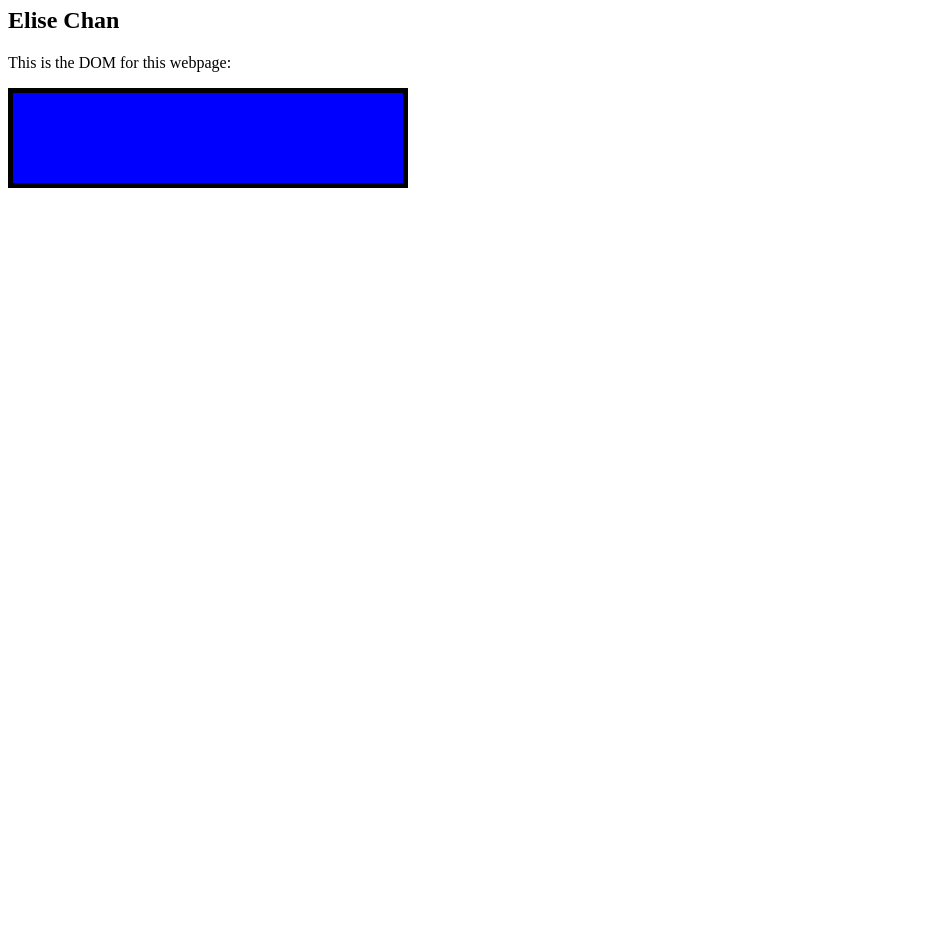
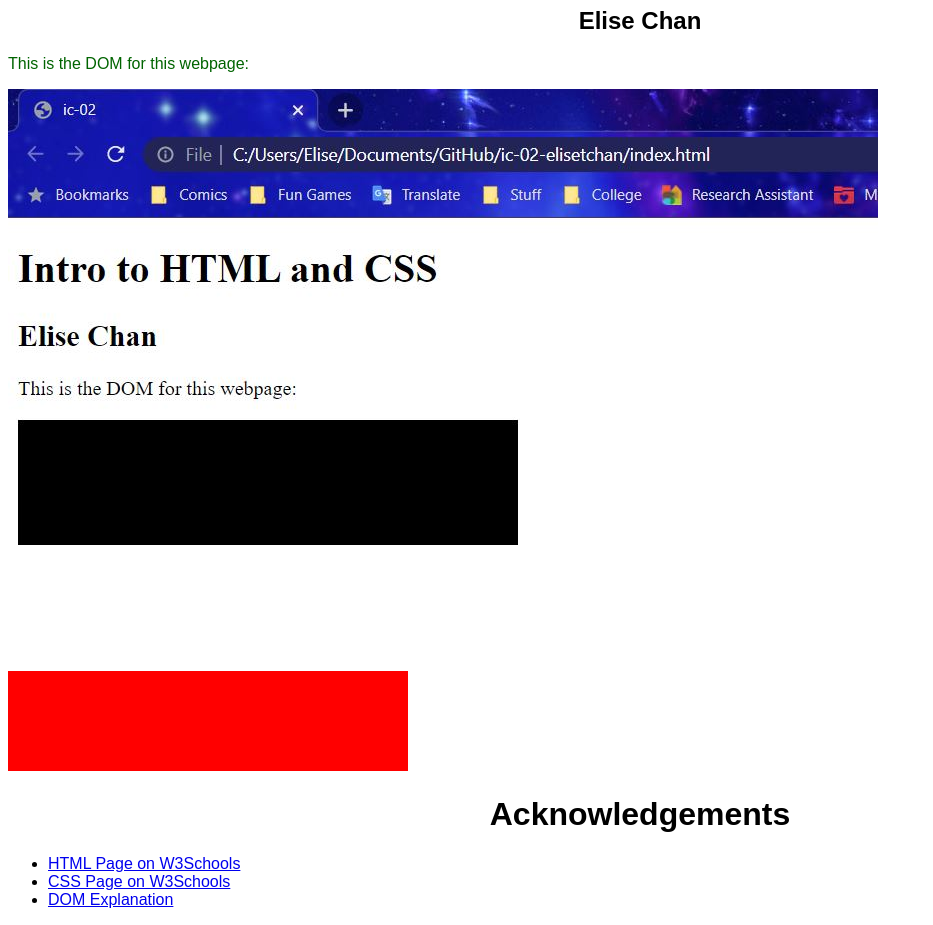
Before and after one commit to DS4200-S23-Class/ic-02-elisetchan, a plain HTML site: page index.html in a window 1280 px wide. Shown: the part 73-998 px from the top of the page, without its empty margins (0-933 px from the left). Before the commit the page ends 800 px from the top, so only its background shows below. Drawn offline with Linux system fonts and the light colour scheme.

Commit message:
finishing the rest of hw by adding external css sheet and DOM image

```diff
--- a/index.html
+++ b/index.html
@@ -4,6 +4,7 @@
 <head>
     <meta charset=utf-8/>
     <title> ic-02 </title>
+    <link href="style.css" rel="stylesheet">
 </head>
 
 
@@ -11,13 +12,21 @@
     <h1> Intro to HTML and CSS </h1>
     <h2> Elise Chan </h2>
     <div id = "div1" class = "container">
-        <p> This is the DOM for this webpage: </p>
-
+        <p id = "p1"> This is the DOM for this webpage: </p>
+        <img src = "DOM.jpg">
     </div>
     <div id = "div2" class = "container">
         <svg width="400" height="100">
-            <rect width="400" height="100" style="fill:rgb(0,0,255);stroke-width:10;stroke:rgb(0,0,0)" />
+            <rect width="400" height="100" />
         </svg>
+    </div>
+    <h1> Acknowledgements </h1>
+    <div>
+        <ul>
+            <li><a href = "https://www.w3schools.com/html/default.asp)"> HTML Page on W3Schools </a></li>
+            <li><a href = "https://www.w3schools.com/css/default.asp"> CSS Page on W3Schools</a></li>
+            <li><a href = "https://mrvirk.com/html-dom-diagram-and-explanation.html"> DOM Explanation </a></li>
+        </ul>
     </div>
 
 </body>
--- /dev/null
+++ b/style.css
@@ -0,0 +1,19 @@
+h1{
+    text-align: center;
+}
+
+h2{
+    text-align: center;
+}
+
+body {
+  font-family: Arial;
+}
+
+#p1{
+    color: darkgreen;
+}
+
+rect{
+    fill: red;
+}
```
Also changed, not shown: DOM.JPG (added).
